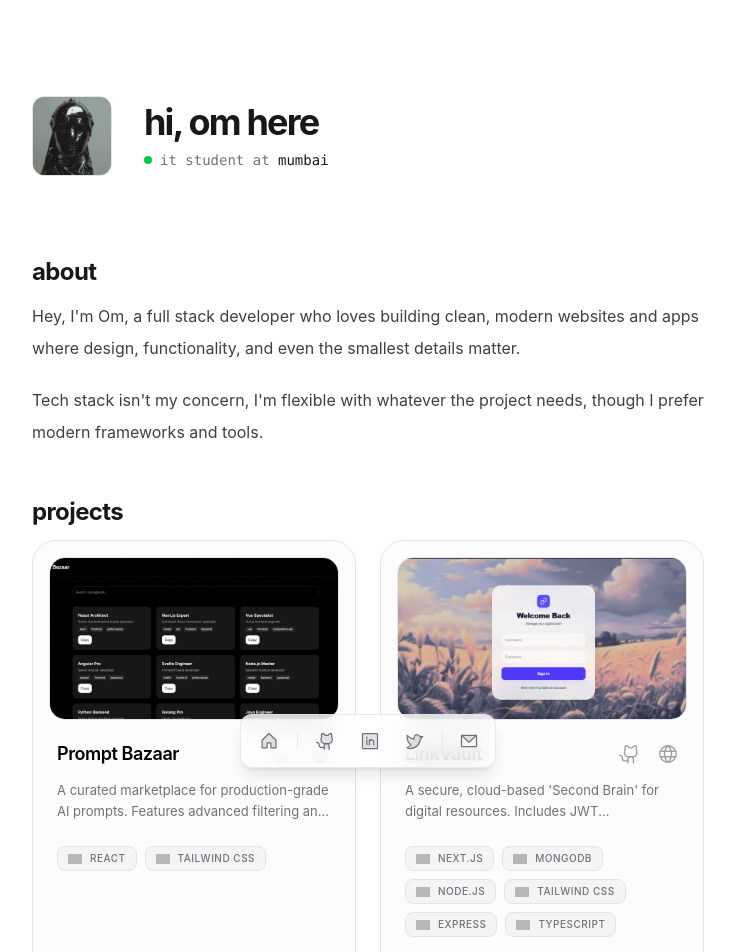
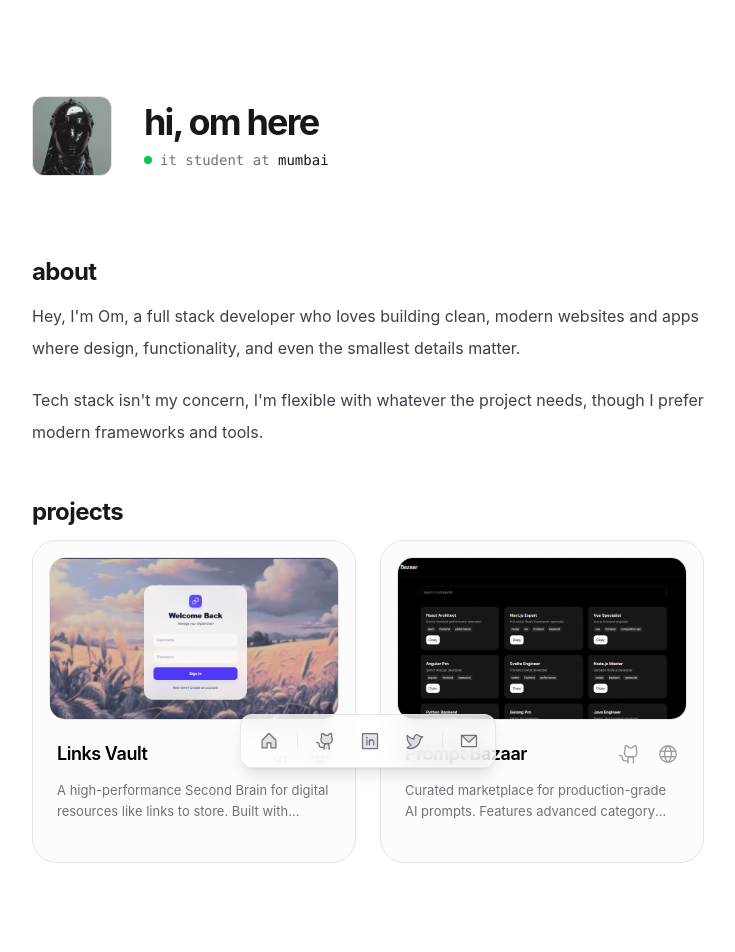
Before and after one commit to OMEE-Y/omfolio, a Next.js app: page / in a window 1280 px wide. Shown: the top 952 px of the page, without its empty margins (272-1007 px from the left). Built offline with nearby package versions, Linux system fonts and the light colour scheme; grey boxes are pictures that could not be loaded.

Commit message:
ui changes

```diff
--- a/src/app/page.tsx
+++ b/src/app/page.tsx
@@ -43,59 +43,22 @@ export default function Portfolio() {
   </h2>
  <div className="grid grid-cols-1 sm:grid-cols-2 gap-6">
   <ProjectCard
+    title="Links Vault"
+    description="A high-performance Second Brain for digital resources like links to store. Built with MongoDB for dynamic scaling and JWT for secure resource management."
+    image="/linkvault.png"
+    github="https://github.com/OMEE-Y/secondbrain-link-vault-"
+    live="https://secondbrain-link-vault.vercel.app/"
+
+  />
+
+  <ProjectCard
     title="Prompt Bazaar"
-      description="A curated marketplace for production-grade AI prompts. Features advanced filtering and copy-to-clipboard functionality."
-      tags={["Next.js", "Tailwind", "AI"]}
+    description="Curated marketplace for production-grade AI prompts. Features advanced category filtering and instant copy-to-clipboard utility."
     image="/prompt-bazaar.png"
     github="https://github.com/OMEE-Y/prompt-bazaar"
     live="https://prompt-bazaar.netlify.app"
-      skills={[
-        {
-          name: "React",
-          icon: "https://cdn.jsdelivr.net/gh/devicons/devicon@latest/icons/react/react-original.svg"
-        },
-        {
-          name: "Tailwind CSS",
-          icon: "https://cdn.jsdelivr.net/gh/devicons/devicon/icons/tailwindcss/tailwindcss-original.svg"
-        }
-      ]}
+
   />
-    <ProjectCard
-  title="LinkVault"
-  description="A secure, cloud-based 'Second Brain' for digital resources. Includes JWT authentication, automated tag management, and a high-performance link organization system."
-  tags={["Next.js", "MongoDB", "Express", "Tailwind"]}
-  image="/linkvault.png"
-  github="https://github.com/OMEE-Y/secondbrain-link-vault-"
-  live="https://secondbrain-link-vault.vercel.app/"
-  skills={[
-    {
-      name: "Next.js",
-      icon: "https://cdn.jsdelivr.net/gh/devicons/devicon@latest/icons/nextjs/nextjs-original.svg"
-    },
-    {
-      name: "MongoDB",
-      icon: "https://cdn.jsdelivr.net/gh/devicons/devicon@latest/icons/mongodb/mongodb-original.svg"
-    },
-    {
-      name: "Node.js",
-      icon: "https://cdn.jsdelivr.net/gh/devicons/devicon@latest/icons/nodejs/nodejs-original.svg"
-    },
-    {
-      name: "Tailwind CSS",
-      icon: "https://cdn.jsdelivr.net/gh/devicons/devicon/icons/tailwindcss/tailwindcss-original.svg"
-    },
-    {
-  name: "Express",
-  icon: "https://cdn.jsdelivr.net/gh/devicons/devicon@latest/icons/express/express-original.svg"
-},
-{
-  name: "TypeScript",
-  icon: "https://cdn.jsdelivr.net/gh/devicons/devicon@latest/icons/typescript/typescript-original.svg"
-}
-  ]}
-/>
-
-
 </div>
 </section>
 
--- a/src/components/project-card.tsx
+++ b/src/components/project-card.tsx
@@ -2,31 +2,28 @@ import { GithubLogo, Globe } from "@phosphor-icons/react";
 
 interface Skill {
   name: string;
-  icon: string;
+  icon?: string; // Optional: allows the data to exist without breaking the build
 }
 
 interface ProjectProps {
   title: string;
   description: string;
-  tags: string[];
   skills?: Skill[];
   github?: string;
   live?: string;
   image?: string;
 }
 
-export const ProjectCard = ({ title, description, tags, skills, github, live, image }: ProjectProps) => (
+export const ProjectCard = ({ title, description, skills, github, live, image }: ProjectProps) => (
   <div className="group relative p-4 rounded-3xl border border-zinc-200 dark:border-white/5 bg-zinc-50/50 dark:bg-zinc-900/50 hover:bg-white dark:hover:bg-zinc-900 transition-all duration-500 flex flex-col h-full overflow-hidden hover:shadow-[0_20px_40px_-15px_rgba(0,0,0,0.1)] dark:hover:shadow-[0_20px_40px_-15px_rgba(0,0,0,0.5)]">
 
-    {/* Project Image Container */}
     {image && (
-      <div className="relative w-full aspect-video mb-5 overflow-hidden rounded-2xl border border-zinc-200 dark:border-white/10 bg-zinc-100 dark:bg-zinc-800">
+      <div className="relative w-full aspect-video mb-5 overflow-hidden rounded-2xl border border-zinc-200 dark:border-white/10 bg-zinc-100 dark:bg-zinc-800 shrink-0">
         <img
           src={image}
           alt={title}
           className="w-full h-full object-cover transition-transform duration-700 ease-out group-hover:scale-105"
         />
-        {/* Neutral dark gradient for better text pop on hover */}
         <div className="absolute inset-0 bg-black/0 group-hover:bg-black/20 transition-colors duration-500" />
       </div>
     )}
@@ -50,24 +47,11 @@ export const ProjectCard = ({ title, description, tags, skills, github, live, im
         </div>
       </div>
 
-      <p className="text-[13px] text-zinc-500 dark:text-zinc-400 leading-relaxed mb-6 line-clamp-2 group-hover:line-clamp-none transition-all duration-500">
-        {description}
-      </p>
-
-      {/* Modernized Skill Badges */}
-      {skills && skills.length > 0 && (
-        <div className="flex flex-wrap gap-2 mb-6">
-          {skills.map((skill) => (
-            <div key={skill.name} className="flex items-center gap-2 px-2.5 py-1 rounded-lg bg-zinc-100 dark:bg-white/[0.03] border border-zinc-200 dark:border-white/[0.05] hover:bg-white dark:hover:bg-white/10 hover:border-zinc-300 dark:hover:border-white/20 transition-all duration-300">
-              <img src={skill.icon} alt={skill.name} className="w-3.5 h-3.5 object-contain grayscale opacity-70 group-hover:opacity-100 group-hover:grayscale-0 transition-all" />
-              <span className="text-[10px] uppercase tracking-wider font-medium text-zinc-500 dark:text-zinc-400 group-hover:text-black dark:group-hover:text-white">
-                {skill.name}
-              </span>
-            </div>
-          ))}
-        </div>
-      )}
-
+      <div className="relative flex-grow mb-6">
+        <p className="text-[13px] text-zinc-500 dark:text-zinc-400 leading-relaxed transition-all duration-500 line-clamp-2 group-hover:line-clamp-none">
+          {description}
+        </p>
+      </div>
 
 
     </div>
```
Lines whose indentation alone changed are shown as unchanged.
